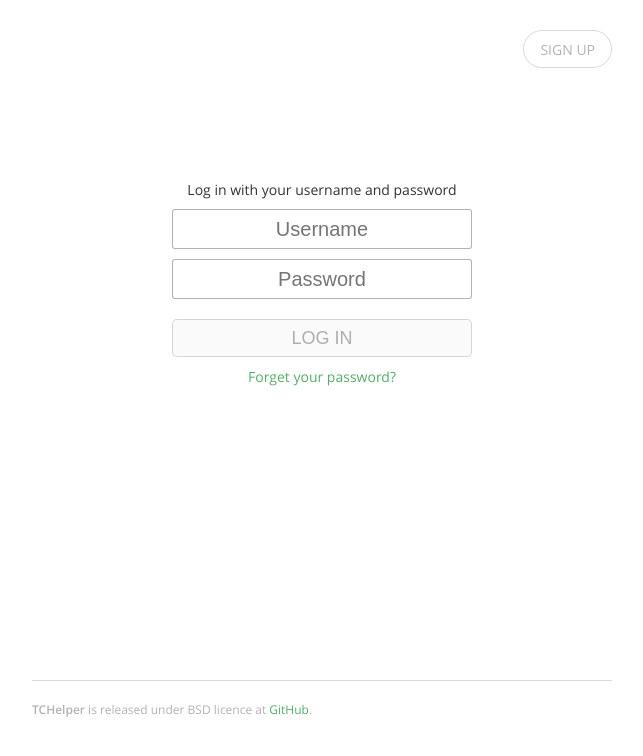
After one commit to shanzi/tchelper, a Django app: page /account/login/ in a window 1280 px wide. The commit adds this page. Shown: the top 756 px of the page, without its empty margins (318-961 px from the left). Run offline with Django 3.2, Linux system fonts and the light colour scheme; parts of the project's set-up code (start-up, migrations or seed data) failed here and were passed over.

Commit message:
add login and signup

```diff
--- a/frontpage/static/dist/app.css
+++ b/frontpage/static/dist/app.css
@@ -88,6 +88,44 @@ a:hover {
   color: rgba(0,0,0,0.6);
   border-color: rgba(0,0,0,0.3);
 }
+form input {
+  display: block;
+  width: 100%;
+  height: 40px;
+  border: 1px solid rgba(0,0,0,0.3);
+  border-radius: 3px;
+  font-size: 20px;
+  text-align: center;
+  margin: 10px 0;
+}
+form input.button {
+  font-size: 18px;
+  cursor: pointer;
+  text-transform: uppercase;
+  background-color: #fafafa;
+  border-radius: 5px;
+  line-height: 20px;
+}
+.login-form,
+.signup-form {
+  max-width: 300px;
+  margin: 100px auto 10px;
+  text-align: center;
+  font-size: 14px;
+}
+.login-form p.title,
+.signup-form p.title {
+  font-size: 40px;
+}
+.login-form .errors,
+.signup-form .errors {
+  padding: 10px;
+  margin: 10px 0;
+  color: #fa7548;
+  background: #ffe9e3;
+  border: 1px solid #ffc2b3;
+  border-radius: 3px;
+}
 #toolbar {
   height: 80px;
   margin-bottom: 20px;
@@ -95,13 +133,15 @@ a:hover {
 }
 #toolbar .buttons {
   text-align: right;
+  float: right;
 }
 #toolbar .logo {
-  float: left;
-  width: 80px;
-  height: 80px;
-  font-size: 80px;
-  line-height: 80px;
+  display: inline-block;
+  width: 60px;
+  height: 60px;
+  font-size: 50px;
+  line-height: 60px;
+  color: rgba(0,0,0,0.8);
 }
 #footer {
   height: 60px;
--- a/frontpage/static/stylus/main.styl
+++ b/frontpage/static/stylus/main.styl
@@ -3,6 +3,7 @@
 @import "./fonts"
 @import "./basic"
 @import "./button"
+@import "./form"
 
 @import "./toolbar"
 @import "./footer"
--- a/frontpage/static/stylus/variables.styl
+++ b/frontpage/static/stylus/variables.styl
@@ -18,3 +18,7 @@ button-color = text-color-lighter
 button-color-highlighted = rgba(0, 0, 0, 0.6)
 button-border-color = divider-color
 button-border-color-highlighted = text-color-lighter
+
+warn-color = #FA7548
+warn-bg-color = #FFE9E3
+warn-border-color = #FFC2B3
--- /dev/null
+++ b/frontpage/templates/_logo.html
@@ -0,0 +1,3 @@
+<a class="logo" href="/">
+  <i class="tch-logo"></i>
+</a>
--- a/frontpage/templates/index.html
+++ b/frontpage/templates/index.html
@@ -1,8 +1,8 @@
 {% extends "base.html" %}
 {% block toolbar %}
 <div class="buttons">
-  <a class="button" href="">SIGN UP</a>
-  <a class="button" href="">LOG IN</a>
+  <a class="button" href="{% url 'signup' %}">SIGN UP</a>
+  <a class="button" href="{% url 'login' %}">LOG IN</a>
 </div>
 {% endblock toolbar %}
 
--- /dev/null
+++ b/frontpage/templates/registration/login.html
@@ -0,0 +1,24 @@
+{% extends "base.html" %}
+{% block toolbar %}
+<div class="buttons">
+  <a class="button" href="{% url 'signup' %}">SIGN UP</a>
+</div>
+{% include "_logo.html" %}
+{% endblock toolbar %}
+
+{% block content %}
+<div>
+  <form class="login-form" action="" method="post">
+    {% csrf_token %}
+    <p class="title"><i class="tch-logo"></i></p>
+    <p>Log in with your username and password</p>
+    <input id="username" type="input" name="username" placeholder="Username" value="{{ form.username.value|default:'' }}"/>
+    <input id="password" type="password" name="password" placeholder="Password" />
+    {% if form.errors %}
+    <p class="errors">Invalid username or password.</p>
+    {% endif %}
+    <input class="button" type="submit" id="submit" value="Log In" />
+    <a href="{% url 'password_reset' %}" >Forget your password?</a>
+  </form>
+</div>
+{% endblock content %}
--- a/tchelper/settings.py
+++ b/tchelper/settings.py
@@ -83,6 +83,7 @@ USE_TZ = True
 # Static files (CSS, JavaScript, Images)
 # https://docs.djangoproject.com/en/1.7/howto/static-files/
 
+
 STATIC_URL = '/static/'
 STATIC_ROOT = os.path.join(BASE_DIR, 'staticfiles/')
 
@@ -99,3 +100,7 @@ REST_FRAMEWORK = {
         'rest_framework.authentication.SessionAuthentication',
     )
 }
+
+# Account settings
+LOGIN_URL = 'login'
+LOGIN_REDIRECT_URL = '/'
--- a/tchelper/urls.py
+++ b/tchelper/urls.py
@@ -1,10 +1,16 @@
 from django.conf import settings
 from django.conf.urls import patterns, include, url
 from django.conf.urls.static import static
+
+from django.contrib import admin
+admin.autodiscover()
 
 urlpatterns = patterns(
     '',
     # Examples:
     url(r'^$', 'frontpage.views.index'),
     url(r'^api/', include('api.urls')),
+    url(r'^admin/', include(admin.site.urls)),
+    url(r'^account/', include('django.contrib.auth.urls')),
+    url(r'^account/signup/$', 'frontpage.views.signup', name='signup'),
 ) + static(settings.STATIC_URL, document_root=settings.STATIC_ROOT)
```
Also changed, not shown: frontpage/static/stylus/form.styl (added, +35 -0 lines), frontpage/static/stylus/toolbar.styl (+7 -5 lines), frontpage/templates/registration/signup.html (added, +50 -0 lines), frontpage/views.py (+26 -0 lines).
